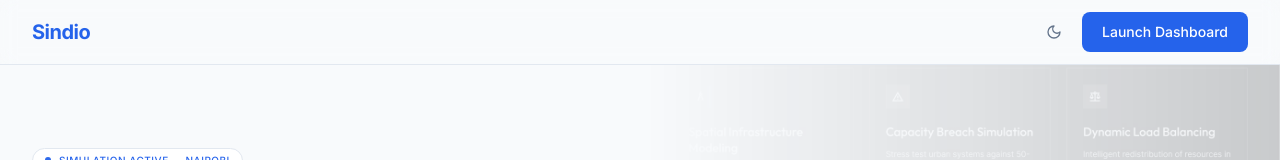
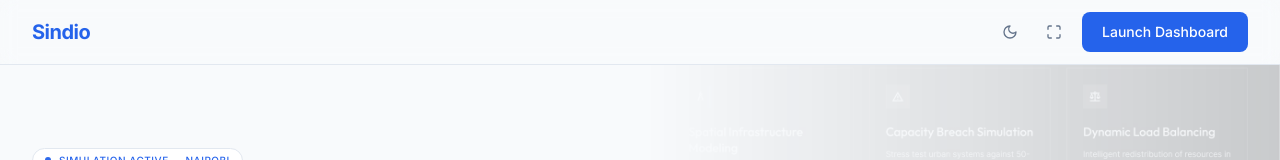
Before and after one commit to unidentfied/indo0, a React (Vite) app in the folder sindio/frontend/: page / in a window 1280 px wide. Shown: the top 160 px of the page. Built offline with nearby package versions, Linux system fonts and the light colour scheme.

Commit message:
feat: add fullscreen toggle button in navbar

```diff
--- a/sindio/frontend/src/components/Navbar.tsx
+++ b/sindio/frontend/src/components/Navbar.tsx
@@ -1,6 +1,6 @@
 import { Link, useLocation } from 'react-router-dom'
-import { Menu, X, Sun, Moon } from 'lucide-react'
-import { useState, useEffect } from 'react'
+import { Menu, X, Sun, Moon, Maximize, Minimize } from 'lucide-react'
+import { useState, useEffect, useCallback } from 'react'
 
 const TABS: { label: string; system: string }[] = [
   { label: 'Power',      system: 'power' },
@@ -34,6 +34,22 @@ export default function Navbar() {
     }
   }, [dark])
 
+  const [fullscreen, setFullscreen] = useState(false)
+
+  useEffect(() => {
+    const handler = () => setFullscreen(!!document.fullscreenElement)
+    document.addEventListener('fullscreenchange', handler)
+    return () => document.removeEventListener('fullscreenchange', handler)
+  }, [])
+
+  const toggleFullscreen = useCallback(() => {
+    if (document.fullscreenElement) {
+      document.exitFullscreen()
+    } else {
+      document.documentElement.requestFullscreen()
+    }
+  }, [])
+
   return (
     <nav className="border-b border-sindio-border dark:border-slate-800 bg-sindio-panel/90 dark:bg-slate-950/90 backdrop-blur sticky top-0 z-50">
       <div className="max-w-7xl mx-auto px-4 sm:px-6 lg:px-8">
@@ -65,6 +81,13 @@ export default function Navbar() {
             >
               {dark ? <Sun className="w-4 h-4" /> : <Moon className="w-4 h-4" />}
             </button>
+            <button
+              onClick={toggleFullscreen}
+              className="p-2 rounded-lg text-sindio-muted dark:text-slate-400 hover:text-sindio-text dark:hover:text-slate-200 hover:bg-gray-100 dark:hover:bg-slate-800 transition-colors"
+              title={fullscreen ? 'Exit fullscreen' : 'Enter fullscreen'}
+            >
+              {fullscreen ? <Minimize className="w-4 h-4" /> : <Maximize className="w-4 h-4" />}
+            </button>
             <Link to="/dashboard" className="btn-primary text-sm">
               Launch Dashboard
             </Link>
@@ -94,6 +117,13 @@ export default function Navbar() {
             {dark ? <Sun className="w-4 h-4" /> : <Moon className="w-4 h-4" />}
             {dark ? 'Light Mode' : 'Dark Mode'}
           </button>
+          <button
+            onClick={toggleFullscreen}
+            className="flex items-center gap-2 text-sm text-sindio-muted dark:text-slate-400 hover:text-sindio-text dark:hover:text-slate-200"
+          >
+            {fullscreen ? <Minimize className="w-4 h-4" /> : <Maximize className="w-4 h-4" />}
+            {fullscreen ? 'Exit Fullscreen' : 'Fullscreen'}
+          </button>
           <Link to="/dashboard" className="btn-primary w-full justify-center mt-2">
             Launch Dashboard
           </Link>
```
